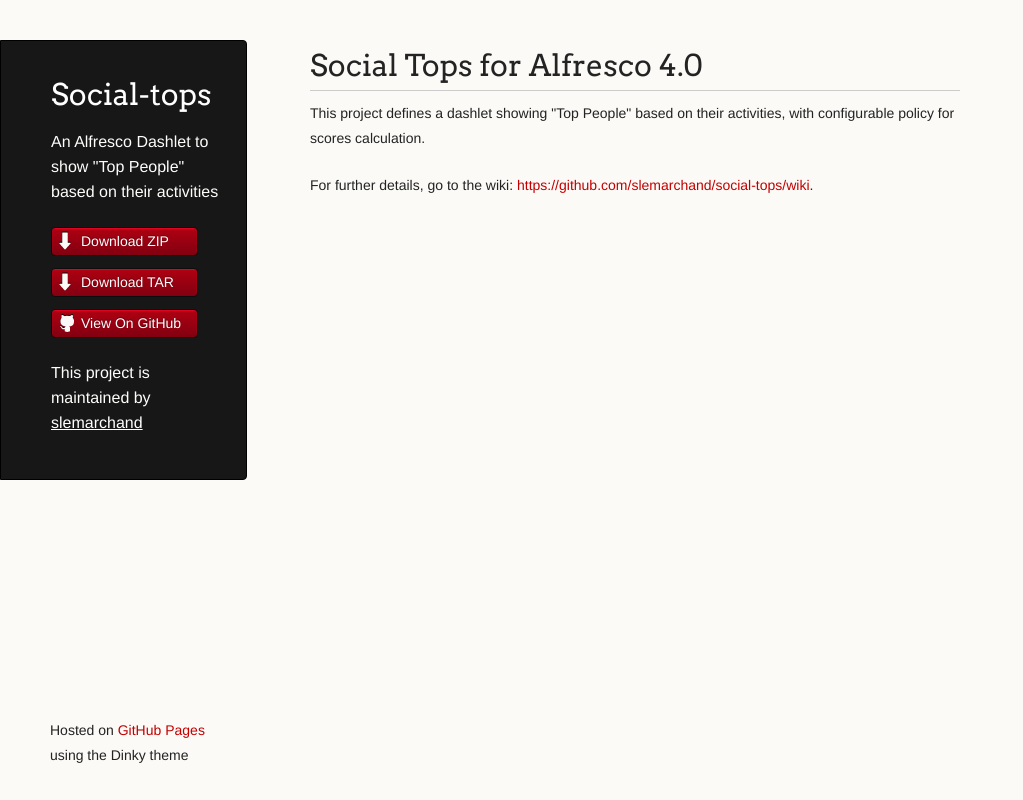
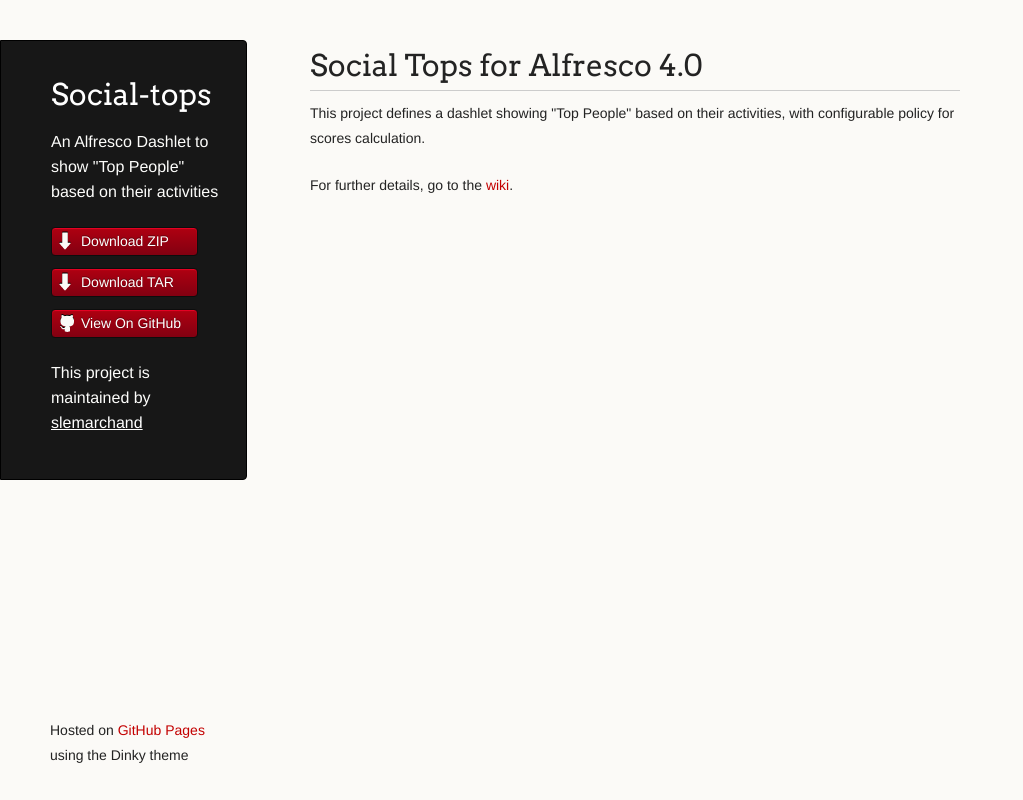
Before and after one commit to slemarchand/social-tops, a plain HTML site: page index.html in a window 1280 px wide. Shown: the whole page, without its empty margins (0-1023 px from the left). Drawn offline with Linux system fonts and the light colour scheme.

Commit message:
Update index.html

```diff
--- a/index.html
+++ b/index.html
@@ -35,7 +35,7 @@
 
 <p>This project defines a dashlet showing "Top People" based on their activities, with configurable policy for scores calculation.</p>
 
-<p>For further details, go to the wiki: <a href="https://github.com/slemarchand/social-tops/wiki">https://github.com/slemarchand/social-tops/wiki</a>.</p>
+<p>For further details, go to the <a href="https://github.com/slemarchand/social-tops/wiki">wiki</a>.</p>
 
 
       </section>
```
